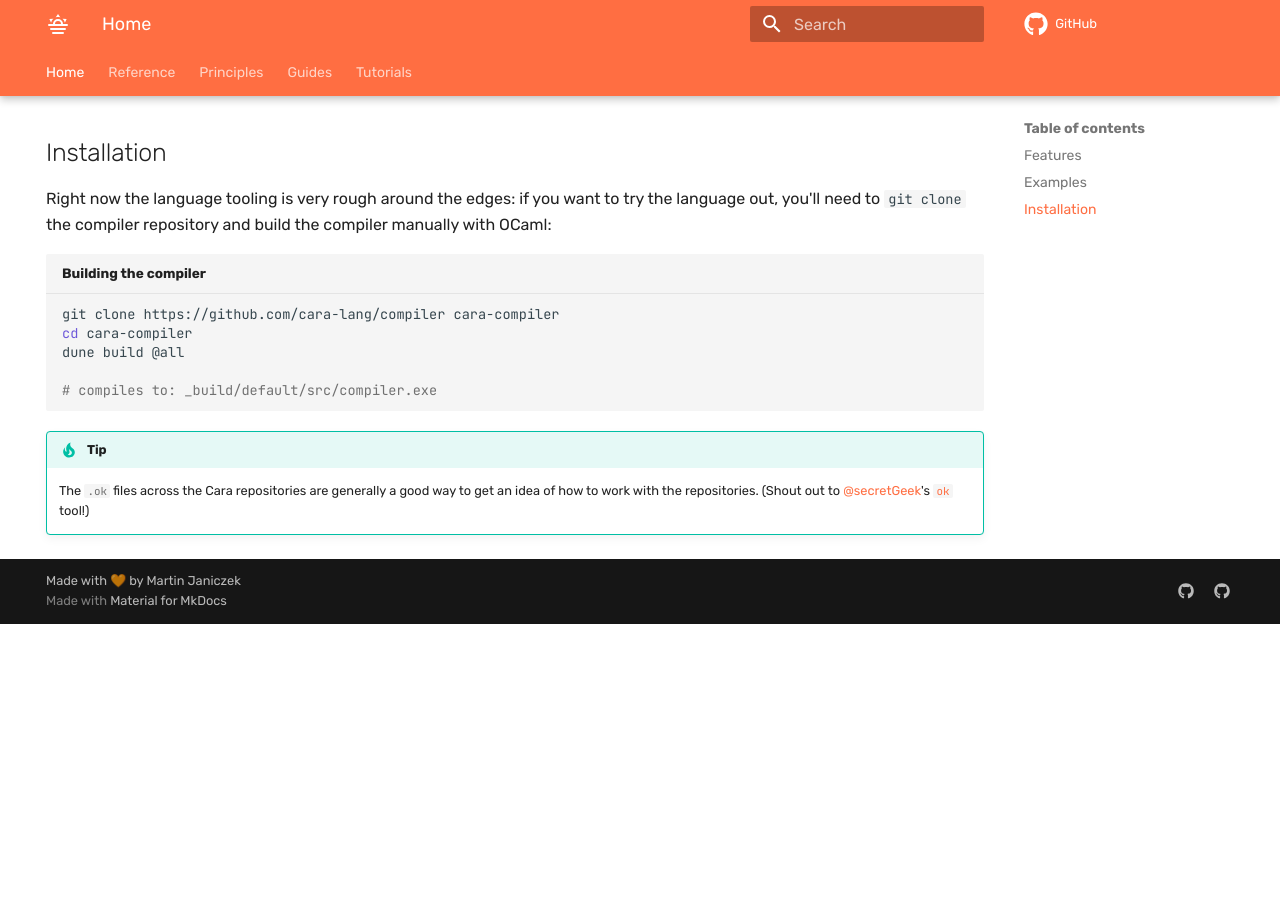
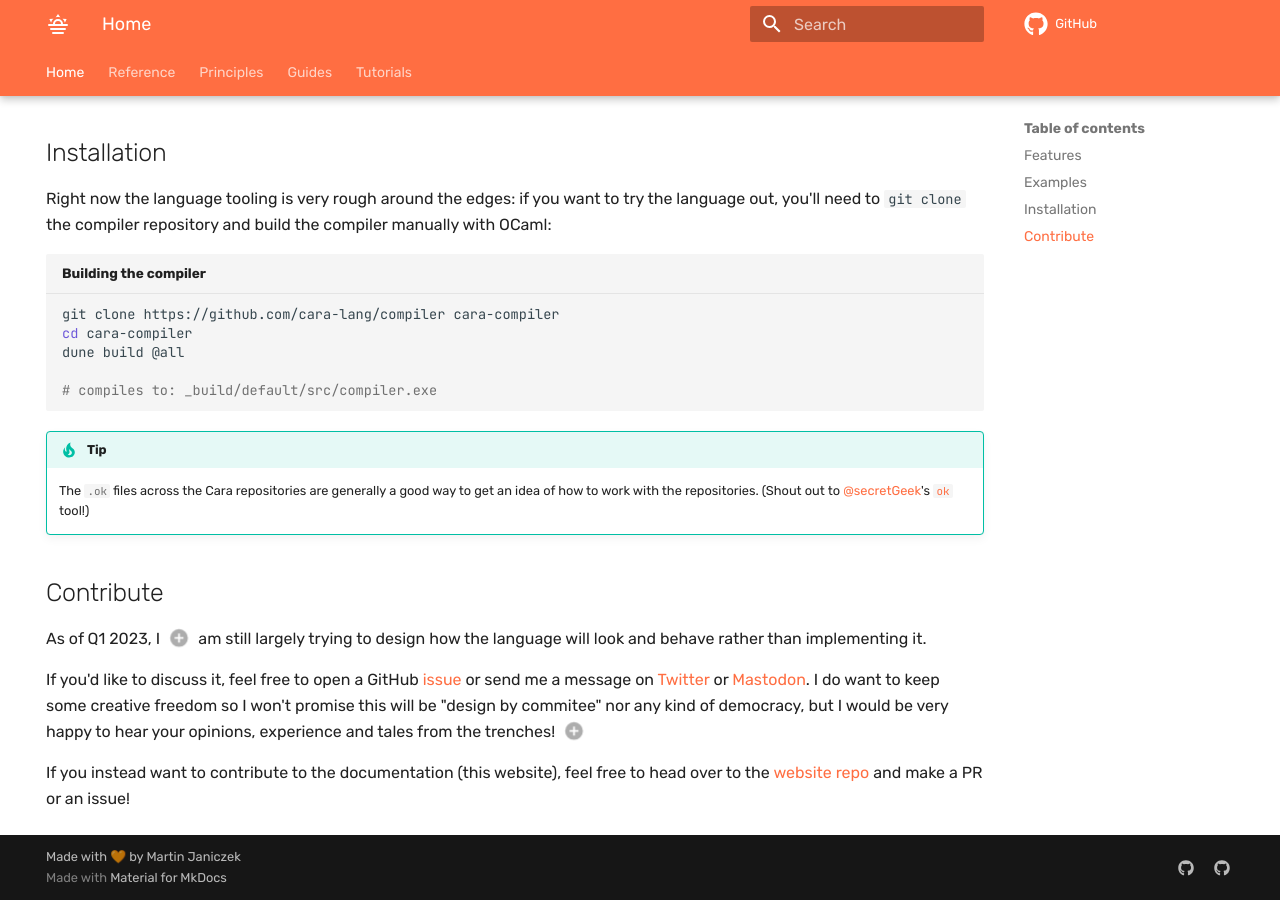
Before and after one commit to cara-lang/website, an MkDocs documentation site: the page built from docs/index.md, in a window 1280 px wide and 900 px high, scrolled down 2069 px. Built offline with MkDocs 1.6.1 and Material for MkDocs 9.7.7, drawn with Linux system fonts in a browser that asks for light colours; emoji names are drawn with the system emoji font; plug-ins that fetch from the network failed and are left out; comment, search, counter and statistics services are not loaded; before the commit the page ends 2693 px from its top, so only the background shows below that.

Commit message:
Use the Insiders version of the theme!

```diff
--- a/docs/index.md
+++ b/docs/index.md
@@ -116,3 +116,26 @@
     get an idea of how to work with the repositories. (Shout out to
     [@secretGeek](https://twitter.com/secretGeek)'s
     [`ok`](https://secretgeek.net/ok) tool!)
+
+## Contribute
+
+As of Q1 2023, I (1) am still largely trying to design how the language will
+look and behave rather than implementing it.
+{ .annotate }
+
+1. [@janiczek](https://github.com/Janiczek)
+
+If you'd like to discuss it, feel free to open a GitHub
+[issue](https://github.com/cara-lang/compiler/issues) or send me a message on
+[Twitter](https://twitter.com/janiczek) or
+[Mastodon](https://functional.cafe/@janiczek). I do want to keep some creative
+freedom so I won't promise this will be "design by commitee" nor any kind of
+democracy, but I would be very happy to hear your opinions, experience and
+tales from the trenches! (1)
+{ .annotate }
+
+1. _"This will be impossible to parse because XYZ!"_
+
+If you instead want to contribute to the documentation (this website), feel
+free to head over to the [website repo](https://github.com/cara-lang/website)
+and make a PR or an issue!
--- a/mkdocs.yml
+++ b/mkdocs.yml
@@ -86,6 +86,7 @@
     - search.highlight
     - search.suggest
     - content.code.annotate
+    - content.tooltips
 markdown_extensions:
   - abbr
   - pymdownx.snippets:
@@ -113,3 +114,24 @@
     - icon: fontawesome/brands/github
       link: https://github.com/cara-lang/website
       name: Website
+plugins:
+  - search
+  - typeset
+  - privacy:
+      external_links_attr_map:
+        target: _blank
+      external_links_noopener: true
+# TODO try setting subtitle in frontmatter in the Functor etc. pages
+# ------- https://squidfunk.github.io/mkdocs-material/reference/#setting-the-page-subtitle
+# TODO try links in frontmatter for an automatic "Further reading" section
+# ------- https://squidfunk.github.io/mkdocs-material/setup/setting-up-a-blog/#adding-related-links
+# TODO try document contributors
+# ------- https://squidfunk.github.io/mkdocs-material/setup/adding-a-git-repository/#document-contributors
+# TODO try card grids
+# ------- https://squidfunk.github.io/mkdocs-material/reference/grids/#using-card-grids
+# TODO try annotations
+# ------- https://squidfunk.github.io/mkdocs-material/reference/annotations/#using-annotations
+# TODO try page icons
+# ------- https://squidfunk.github.io/mkdocs-material/reference/#setting-the-page-icon
+# TODO try the blog? (*gulp*)
+# ------- https://squidfunk.github.io/mkdocs-material/setup/setting-up-a-blog/
--- a/requirements.txt
+++ b/requirements.txt
@@ -1,3 +1,3 @@
 mkdocs
-mkdocs-material
+git+ssh://git@github.com/cara-lang/mkdocs-material-insiders.git
 git+https://github.com/cara-lang/pygments-lexer.git
```
Also changed, not shown: 2 other files.
